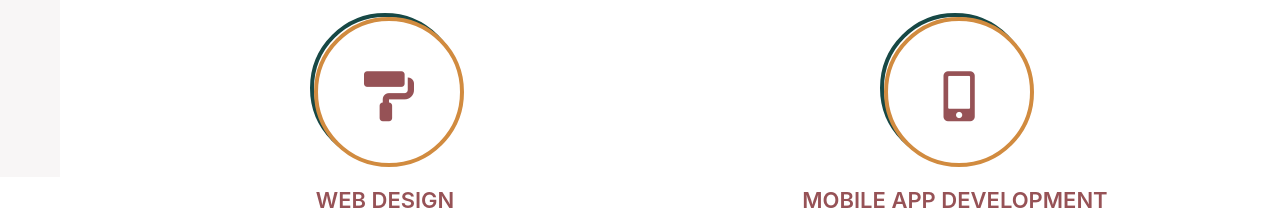
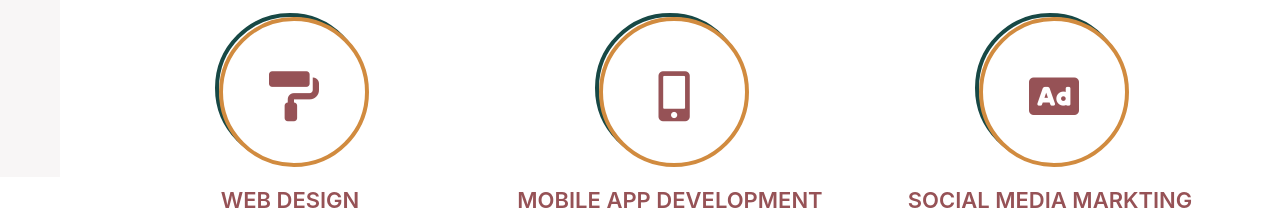
Before and after one commit to DoaaEssam52/flip, a plain HTML site: page index.html in a window 1280 px wide. Shown: the part 623-841 px from the top of the page. Drawn offline with Linux system fonts and the light colour scheme.

Commit message:
Update index.html

```diff
--- a/index.html
+++ b/index.html
@@ -92,7 +92,7 @@
             </div>
             <div class="container">
                 <div class="row ">
-                    <div class="col-sm-6">
+                    <div class="col-md-4 col-sm-6">
                         <div class="circle">
                             <i class="fas fa-paint-roller"></i>
                         </div>
@@ -101,7 +101,7 @@
                             <p>We are qualified to design attractive websites</p>
                         </div>
                     </div>
-                    <div class="col-sm-6">
+                    <div class="col-md-4 col-sm-6">
                         <div class="circle"> <i class="fas fa-mobile-alt"></i></div>
                         <div class="desc text-center">
                             <h2>MOBILE APP DEVELOPMENT</h2>
```
